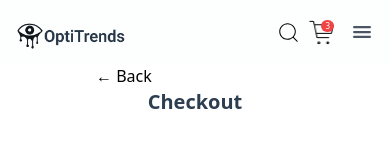
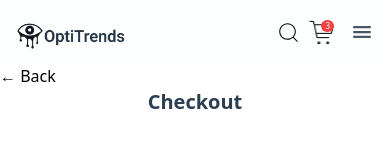
Before and after one commit to itsAakashz/ecom-OptiTrends, a React (Vite) app in the folder OptiTrend/: page /checkout_shipping in a window 390 px wide. Shown: the top 154 px of the page. Built offline with nearby package versions, Linux system fonts and the light colour scheme.

Commit message:
Update checkout_shipping.jsx

```diff
--- a/OptiTrend/src/pages/checkout_shipping.jsx
+++ b/OptiTrend/src/pages/checkout_shipping.jsx
@@ -6,7 +6,7 @@ export const checkout_shipping = () => {
   return (
     <div>
       <div className='flex flex-col' >
-      <Link to="/"><p className='ml-24 lg:opacity-0 md:opacity-0 opacity-100'>←  Back</p></Link>
+      <Link to="/"><p className='ml-34 lg:opacity-0 md:opacity-0 opacity-100'>←  Back</p></Link>
       <p className='text-center font-bold text-xl text-[#2C3E50]' >Checkout</p>
       <img src={progress} className='self-center m-10' style={{width:"min-content"}}/>
       <h1 className='text-center text-lg text-[#2C3E50] font-semibold'>Shipping Details</h1>
```
